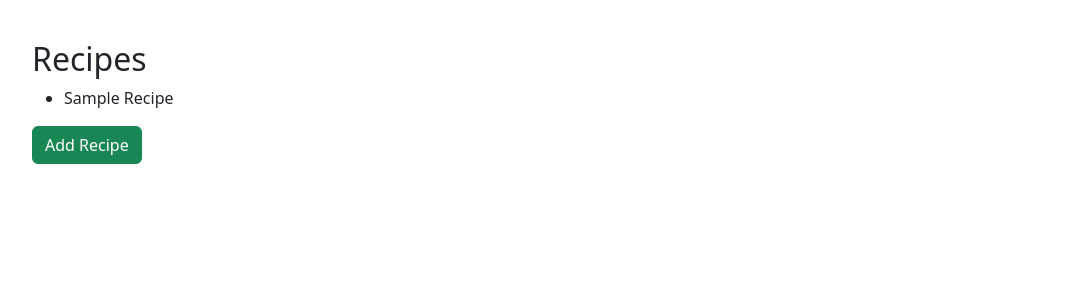
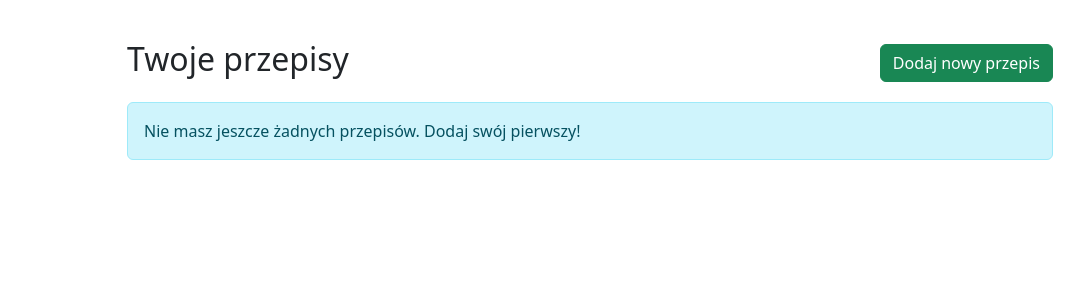
Before and after one commit to wkowalski-ai/HealthyMeal-flask, a Flask app: template app/templates/recipe/index.html in a window 1280 px wide. Shown: the part 56-356 px from the top of the page, without its empty margins (50-1134 px from the left). Run offline with Flask 3, Linux system fonts and the light colour scheme; the template is opened without the code that fills it, so the values that code supplies are empty.

Commit message:
Add recipe management functionality with CRUD operations and templates

```diff
--- a/app/templates/recipe/index.html
+++ b/app/templates/recipe/index.html
@@ -1,11 +1,37 @@
 {% extends 'base.html' %}
 {% block content %}
-<h2>Recipes</h2>
-<ul>
-    {# Example: Loop through recipes #}
-    {# for recipe in recipes #}
-    <li>Sample Recipe</li>
-    {# endfor #}
-</ul>
-<a href="{{ url_for('main.index') }}" class="btn btn-success">Add Recipe</a>
+<div class="row justify-content-center">
+  <div class="col-md-10">
+    <div class="d-flex justify-content-between align-items-center mb-3">
+      <h2>Twoje przepisy</h2>
+      <a href="{{ url_for('recipe.create_recipe') }}" class="btn btn-success">Dodaj nowy przepis</a>
+    </div>
+    {% if recipes %}
+      <table class="table table-striped">
+        <thead>
+          <tr>
+            <th>Tytuł</th>
+            <th>Ostatnia modyfikacja</th>
+            <th>Akcje</th>
+          </tr>
+        </thead>
+        <tbody>
+          {% for recipe in recipes %}
+          <tr>
+            <td>{{ recipe.title }}</td>
+            <td>{{ recipe.updated_at.strftime('%Y-%m-%d %H:%M') }}</td>
+            <td>
+              <a href="{{ url_for('recipe.view_recipe', recipe_id=recipe.id) }}" class="btn btn-primary btn-sm">Podgląd</a>
+              <a href="{{ url_for('recipe.edit_recipe', recipe_id=recipe.id) }}" class="btn btn-warning btn-sm">Edytuj</a>
+              <a href="#" class="btn btn-danger btn-sm disabled">Usuń</a>
+            </td>
+          </tr>
+          {% endfor %}
+        </tbody>
+      </table>
+    {% else %}
+      <div class="alert alert-info">Nie masz jeszcze żadnych przepisów. Dodaj swój pierwszy!</div>
+    {% endif %}
+  </div>
+</div>
 {% endblock %}
```
